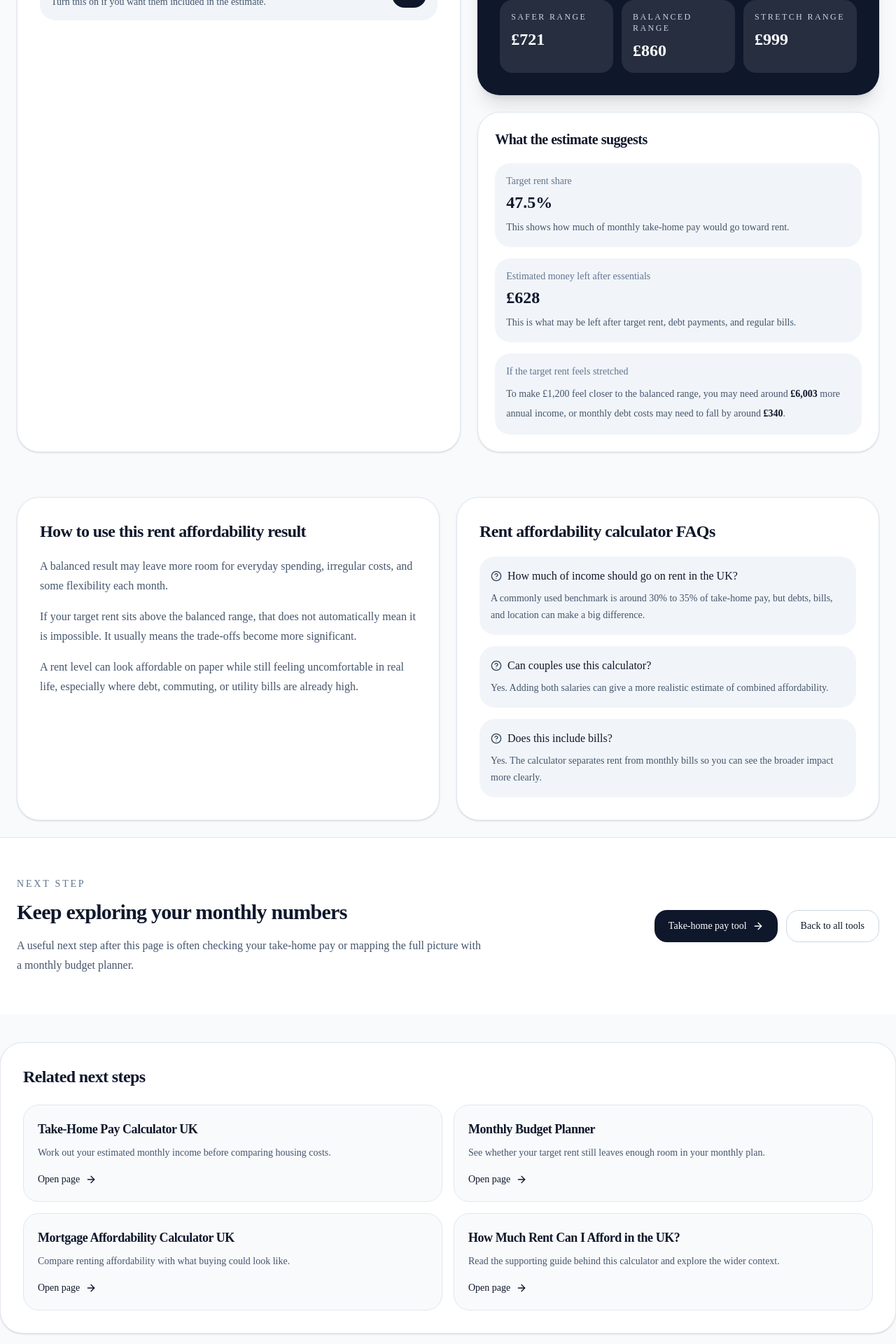
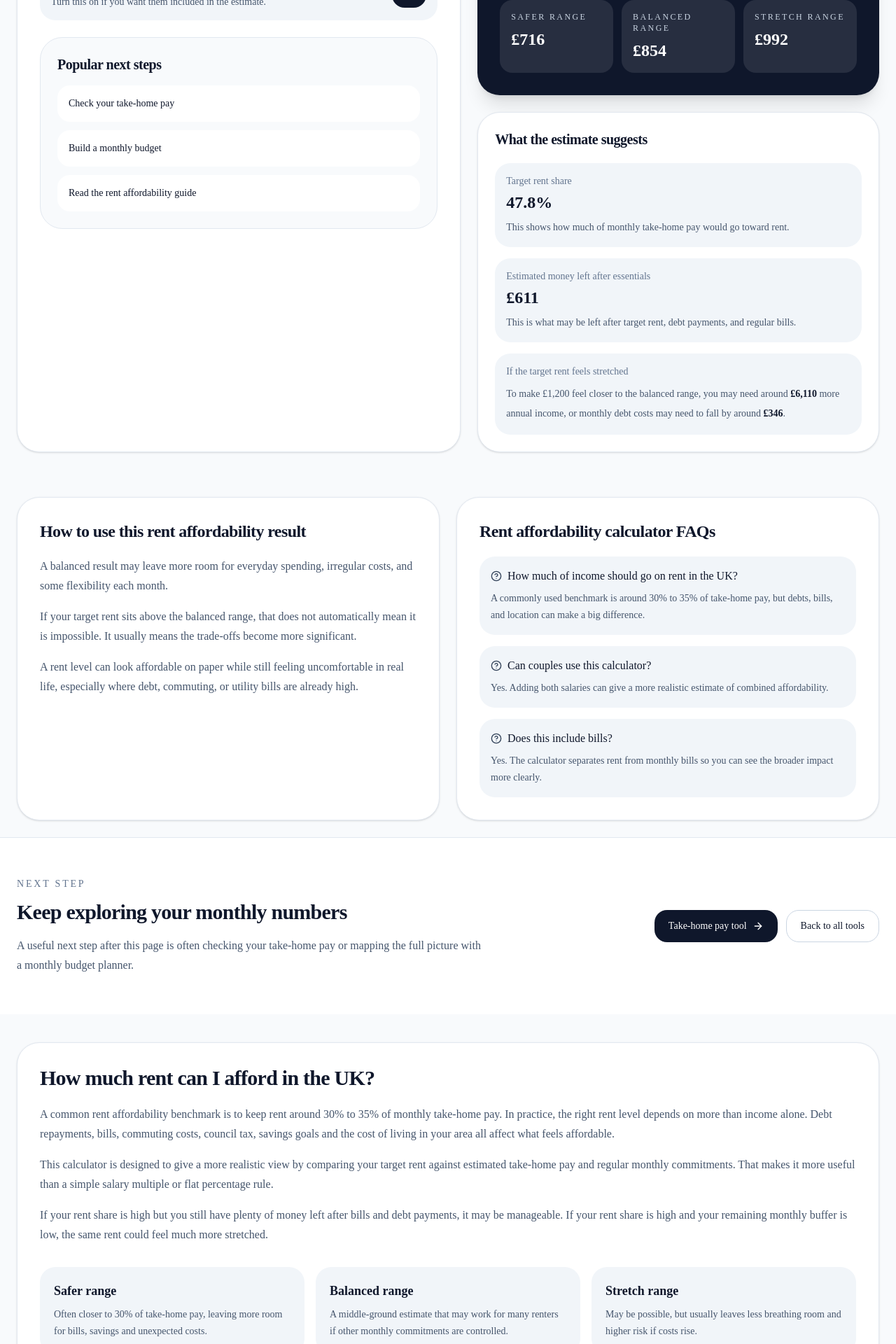
Before and after one commit to AlexMcD89/budgetbeacon89, a Next.js app: page /tools/rent-affordability-calculator-uk in a window 1280 px wide. Shown: the part 880-2800 px from the top of the page at 70% size. Built offline with nearby package versions, Linux system fonts and the light colour scheme.

Commit message:
Update rent calculator layout + SEO improvements

```diff
--- /dev/null
+++ b/app/tools/rent-affordability-calculator-uk/layout.tsx
@@ -0,0 +1,27 @@
+import type { Metadata } from "next";
+
+export const metadata: Metadata = {
+  title: "Rent Affordability Calculator UK | How Much Rent Can I Afford?",
+  description:
+    "Use our free UK rent affordability calculator to estimate how much rent you can afford based on salary, take-home pay, bills, debts and monthly breathing room.",
+  alternates: {
+    canonical:
+      "https://www.budgetbeacon.co.uk/tools/rent-affordability-calculator-uk",
+  },
+  openGraph: {
+    title: "Rent Affordability Calculator UK",
+    description:
+      "Estimate a realistic rent range using salary, take-home pay, debts and monthly bills.",
+    url: "https://www.budgetbeacon.co.uk/tools/rent-affordability-calculator-uk",
+    siteName: "BudgetBeacon",
+    type: "website",
+  },
+};
+
+export default function RentAffordabilityLayout({
+  children,
+}: {
+  children: React.ReactNode;
+}) {
+  return children;
+}
--- a/app/tools/rent-affordability-calculator-uk/page.tsx
+++ b/app/tools/rent-affordability-calculator-uk/page.tsx
@@ -26,16 +26,30 @@ function calculateMonthlyTakeHome(
   studentLoan: boolean,
 ) {
   const personalAllowance = 12570;
+  const basicRateLimit = 50270;
+  const higherRateLimit = 125140;
+
+  const pension = annualSalary * (pensionPct / 100);
   const taxableIncome = Math.max(0, annualSalary - personalAllowance);
 
-  const basicBand = Math.min(taxableIncome, 37700);
-  const higherBand = Math.max(0, taxableIncome - 37700);
+  const basicBand = Math.min(taxableIncome, basicRateLimit - personalAllowance);
+  const higherBand = Math.min(
+    Math.max(0, annualSalary - basicRateLimit),
+    higherRateLimit - basicRateLimit,
+  );
+  const additionalBand = Math.max(0, annualSalary - higherRateLimit);
 
-  const incomeTax = basicBand * 0.2 + higherBand * 0.4;
-  const nationalInsurance = Math.max(0, annualSalary - 12570) * 0.08;
-  const pension = annualSalary * (pensionPct / 100);
+  const incomeTax = basicBand * 0.2 + higherBand * 0.4 + additionalBand * 0.45;
+
+  const niMainBand = Math.min(Math.max(0, annualSalary - 12570), 50270 - 12570);
+  const niUpperBand = Math.max(0, annualSalary - 50270);
+
+  const nationalInsurance = niMainBand * 0.08 + niUpperBand * 0.02;
+
+  // Simplified student loan estimate. Actual thresholds vary by plan.
+  const studentLoanThreshold = 25000;
   const studentLoanRepayment = studentLoan
-    ? Math.max(0, annualSalary - 27295) * 0.09
+    ? Math.max(0, annualSalary - studentLoanThreshold) * 0.09
     : 0;
 
   const annualTakeHome =
@@ -56,7 +70,6 @@ function calculateMonthlyTakeHome(
     },
   };
 }
-
 export default function RentAffordabilityCalculatorPage() {
   const [salary, setSalary] = useState(42000);
   const [partnerSalary, setPartnerSalary] = useState(0);
@@ -317,6 +330,34 @@ export default function RentAffordabilityCalculatorPage() {
                 {studentLoan ? "On" : "Off"}
               </button>
             </div>
+            <div className="mt-6 rounded-[2rem] border border-slate-200 bg-slate-50 p-6">
+              <h2 className="text-xl font-semibold tracking-tight">
+                Popular next steps
+              </h2>
+
+              <div className="mt-4 space-y-3">
+                <Link
+                  href="/tools/take-home-pay-calculator-uk"
+                  className="block rounded-2xl bg-white p-4 text-sm font-medium text-slate-900 transition hover:bg-slate-100"
+                >
+                  Check your take-home pay
+                </Link>
+
+                <Link
+                  href="/tools/monthly-budget-planner"
+                  className="block rounded-2xl bg-white p-4 text-sm font-medium text-slate-900 transition hover:bg-slate-100"
+                >
+                  Build a monthly budget
+                </Link>
+
+                <Link
+                  href="/guides/how-much-rent-can-i-afford-uk"
+                  className="block rounded-2xl bg-white p-4 text-sm font-medium text-slate-900 transition hover:bg-slate-100"
+                >
+                  Read the rent affordability guide
+                </Link>
+              </div>
+            </div>
           </div>
 
           <div className="space-y-6">
@@ -567,7 +608,69 @@ export default function RentAffordabilityCalculatorPage() {
           </div>
         </div>
       </section>
+      <section className="mx-auto max-w-7xl px-4 py-10 md:px-6">
+        <div className="rounded-[2rem] border border-slate-200 bg-white p-6 shadow-sm md:p-8">
+          <h2 className="text-3xl font-semibold tracking-tight">
+            How much rent can I afford in the UK?
+          </h2>
 
+          <div className="mt-5 space-y-4 text-slate-600">
+            <p className="leading-7">
+              A common rent affordability benchmark is to keep rent around 30%
+              to 35% of monthly take-home pay. In practice, the right rent level
+              depends on more than income alone. Debt repayments, bills,
+              commuting costs, council tax, savings goals and the cost of living
+              in your area all affect what feels affordable.
+            </p>
+
+            <p className="leading-7">
+              This calculator is designed to give a more realistic view by
+              comparing your target rent against estimated take-home pay and
+              regular monthly commitments. That makes it more useful than a
+              simple salary multiple or flat percentage rule.
+            </p>
+
+            <p className="leading-7">
+              If your rent share is high but you still have plenty of money left
+              after bills and debt payments, it may be manageable. If your rent
+              share is high and your remaining monthly buffer is low, the same
+              rent could feel much more stretched.
+            </p>
+          </div>
+
+          <div className="mt-8 grid gap-4 md:grid-cols-3">
+            <div className="rounded-3xl bg-slate-100 p-5">
+              <p className="text-lg font-semibold text-slate-900">
+                Safer range
+              </p>
+              <p className="mt-2 text-sm leading-6 text-slate-600">
+                Often closer to 30% of take-home pay, leaving more room for
+                bills, savings and unexpected costs.
+              </p>
+            </div>
+
+            <div className="rounded-3xl bg-slate-100 p-5">
+              <p className="text-lg font-semibold text-slate-900">
+                Balanced range
+              </p>
+              <p className="mt-2 text-sm leading-6 text-slate-600">
+                A middle-ground estimate that may work for many renters if other
+                monthly commitments are controlled.
+              </p>
+            </div>
+
+            <div className="rounded-3xl bg-slate-100 p-5">
+              <p className="text-lg font-semibold text-slate-900">
+                Stretch range
+              </p>
+              <p className="mt-2 text-sm leading-6 text-slate-600">
+                May be possible, but usually leaves less breathing room and
+                higher risk if costs rise.
+              </p>
+            </div>
+          </div>
+        </div>
+      </section>
       <RelatedLinks
         heading="Related next steps"
         links={[
```
